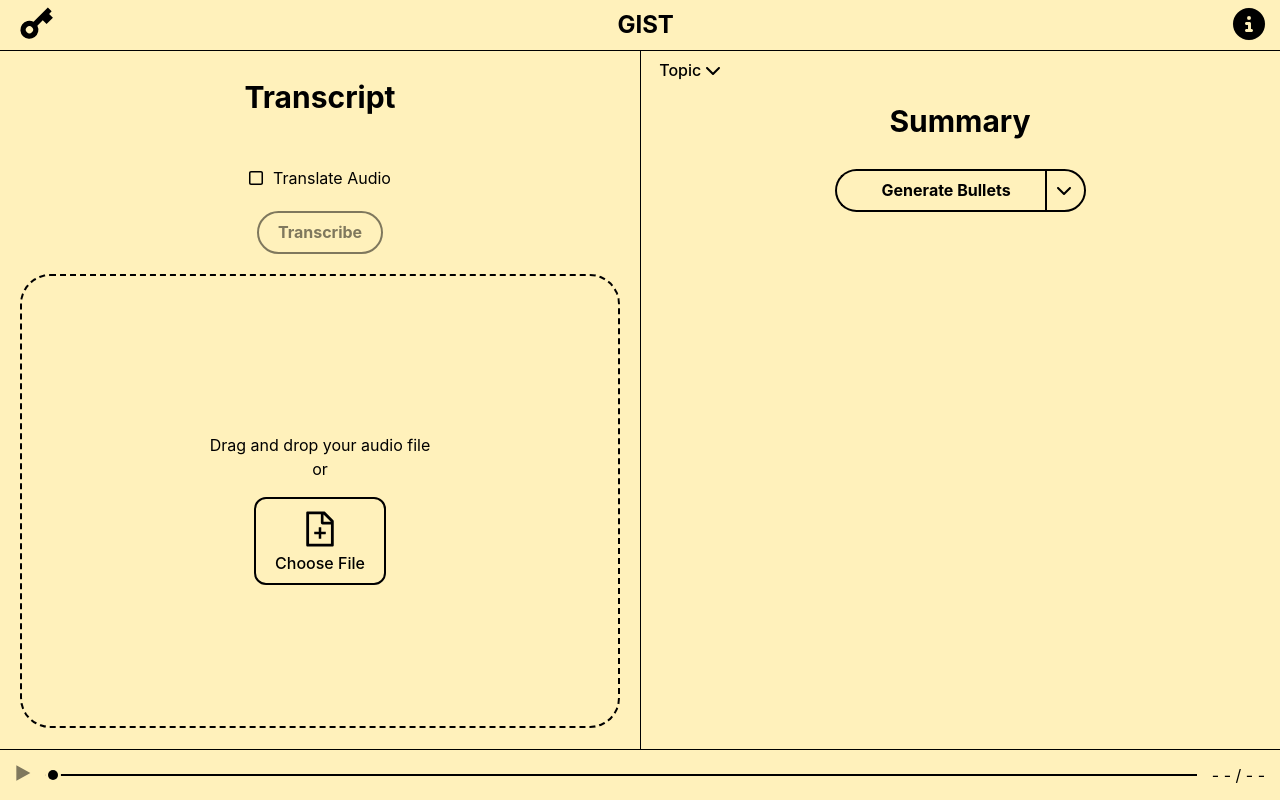
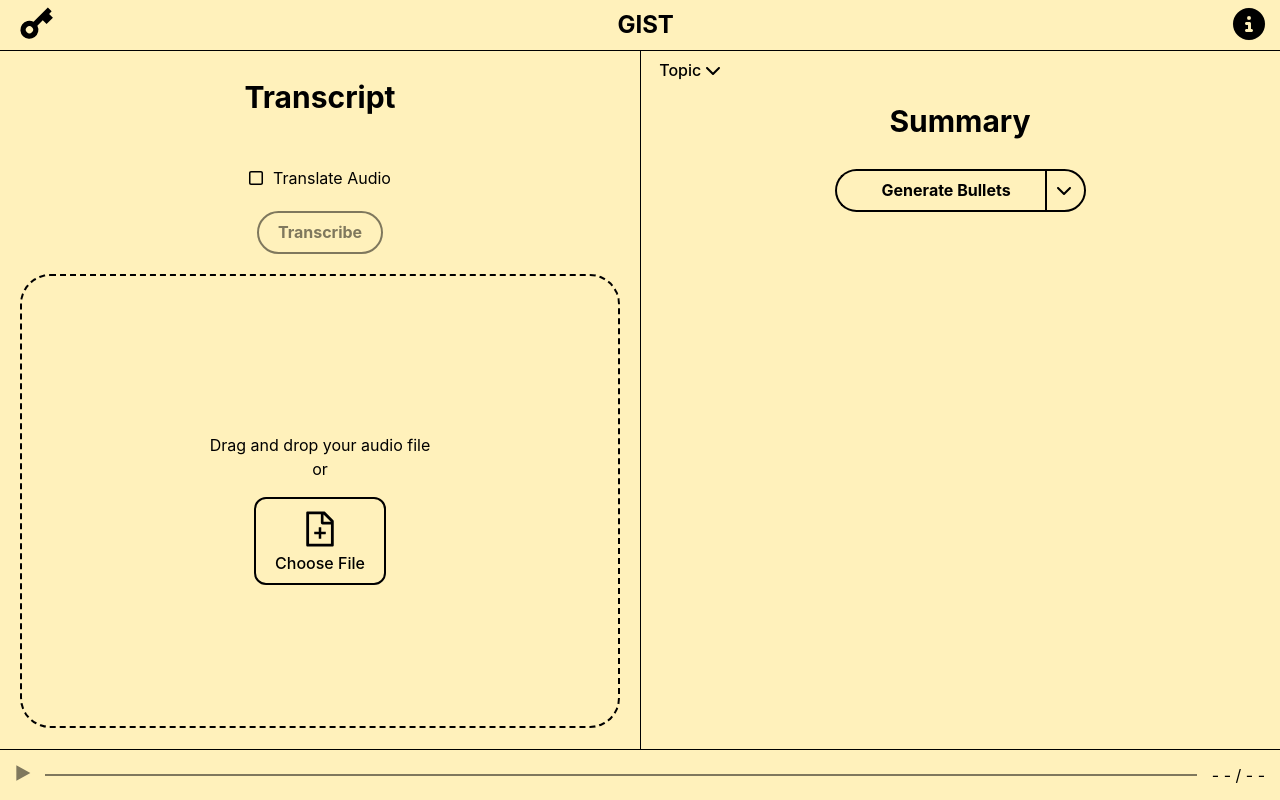
Before and after one commit to Carsonthemonkey/GIST, a React (Vite) app: page / in a window 1280 px wide. Built offline with nearby package versions, Linux system fonts and the light colour scheme; the HTML template or start-up script is replaced by a standard one.

Commit message:
Adds disabled style for progress bar when no audio is loaded

```diff
--- a/src/components/AudioPanel.tsx
+++ b/src/components/AudioPanel.tsx
@@ -116,10 +116,10 @@ const AudioPanel = ({ audioFile, fileIsUploaded }: AudioPanelProps) => {
                 </button>
             )}
         <div id="timeline">
-            <div id="progress" ref={timelineRef}></div>
-            <div id="playhead-padding" style={{ left: `${playheadPosition}%` }} onMouseDown={handleDragStart} className={isDragging ? "dragging" : ""}>
+            <div id="progress" ref={timelineRef} className={audio ? "" : "disabled"}></div>
+            {audio && <div id="playhead-padding" style={{ left: `${playheadPosition}%` }} onMouseDown={handleDragStart} className={isDragging ? "dragging" : ""}>
                 <div id="playhead"></div>
-            </div>
+            </div>}
         </div>
         {fileIsUploaded? <div id="timestamp">{formatTimestamp(currentTime)} / {formatTimestamp(audioDuration)}</div> : <div id="timestamp">- - / - -</div>}
         </div>
--- a/src/styles/AudioPanel.css
+++ b/src/styles/AudioPanel.css
@@ -27,6 +27,9 @@
   width: 100%;
   background-color: var(--accent-color);
   z-index: 1;
+}
+#audio-panel #timeline #progress.disabled {
+  background-color: var(--grayed-out-color);
 }
 #audio-panel #timeline #playhead-padding {
   cursor: grab;
--- a/src/styles/AudioPanel.scss
+++ b/src/styles/AudioPanel.scss
@@ -30,6 +30,9 @@
             width: 100%;
             background-color: var(--accent-color);
             z-index: 1;
+            &.disabled{
+                background-color: var(--grayed-out-color);
+            }
         }
         #playhead-padding{
             cursor: grab;
```
Also changed, not shown: 1 other file (tests, documents, lock files or other folders).
